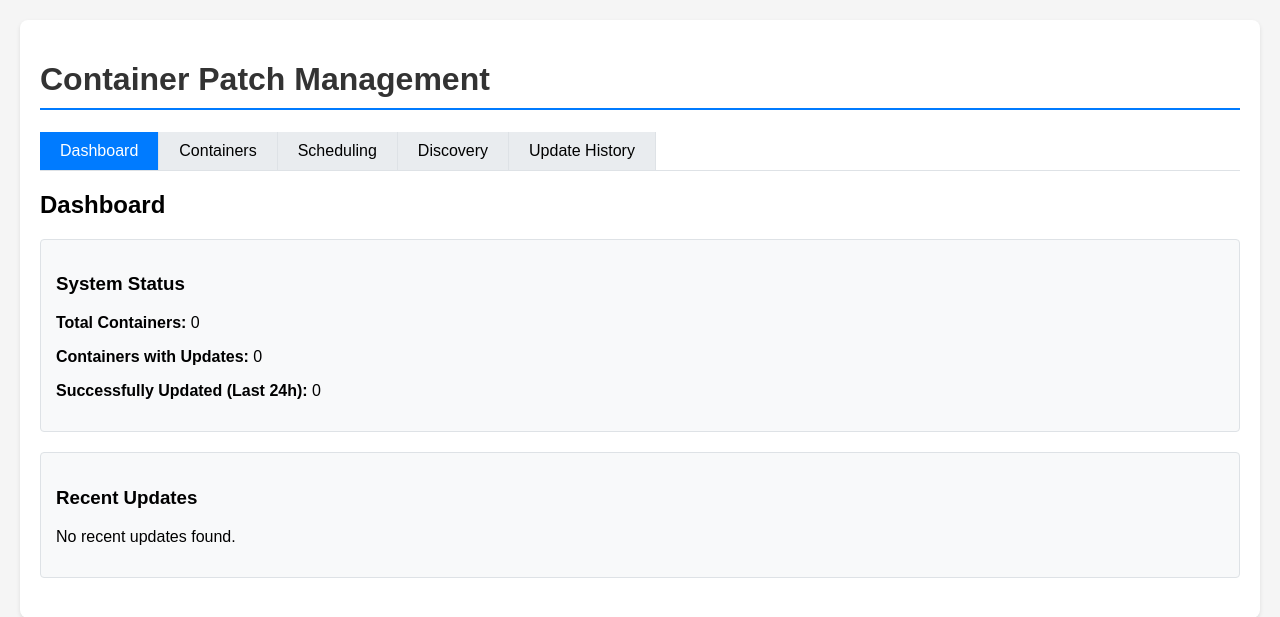
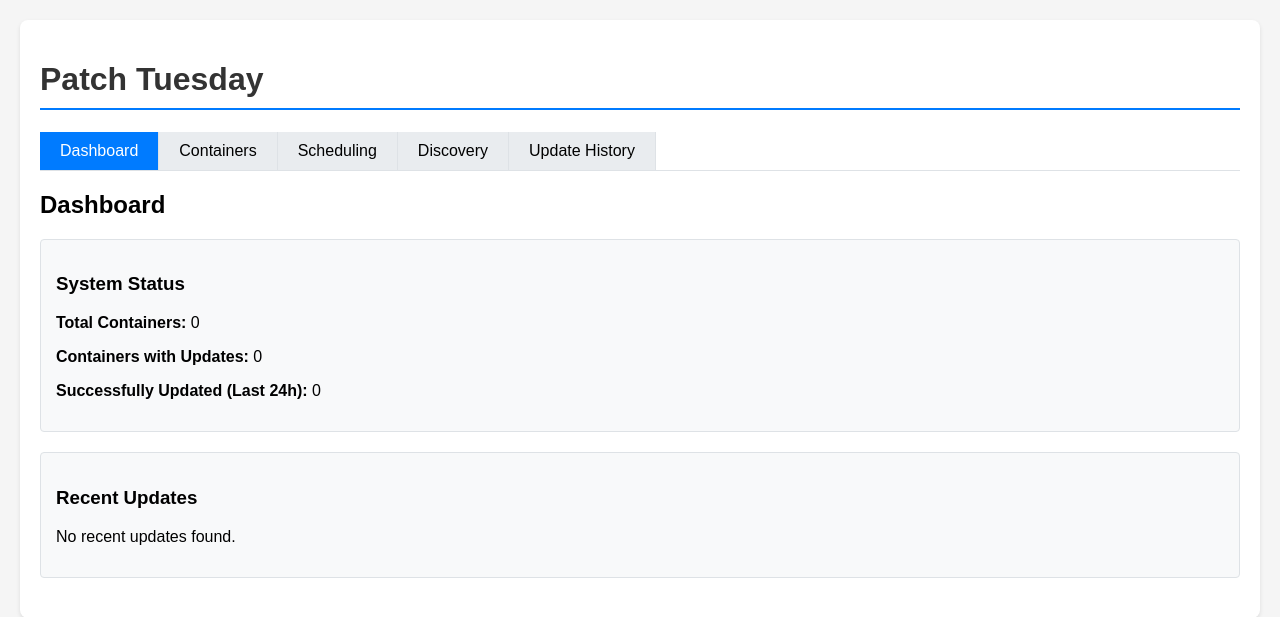
Before and after one commit to adamrfox/Patch-Tuesday, a Flask app: page / in a window 1280 px wide. Shown: the top 617 px of the page. Run offline with Flask 3, Linux system fonts and the light colour scheme; data that the repository does not hold is empty.

Commit message:
fix: rename h1 heading from 'Container Patch Management' to 'Patch Tuesday'

```diff
--- a/web/templates/index.html
+++ b/web/templates/index.html
@@ -157,7 +157,7 @@
 </head>
 <body>
     <div class="container">
-        <h1>Container Patch Management</h1>
+        <h1>Patch Tuesday</h1>
 
         <!-- Tabs -->
         <div class="tabs">
```
